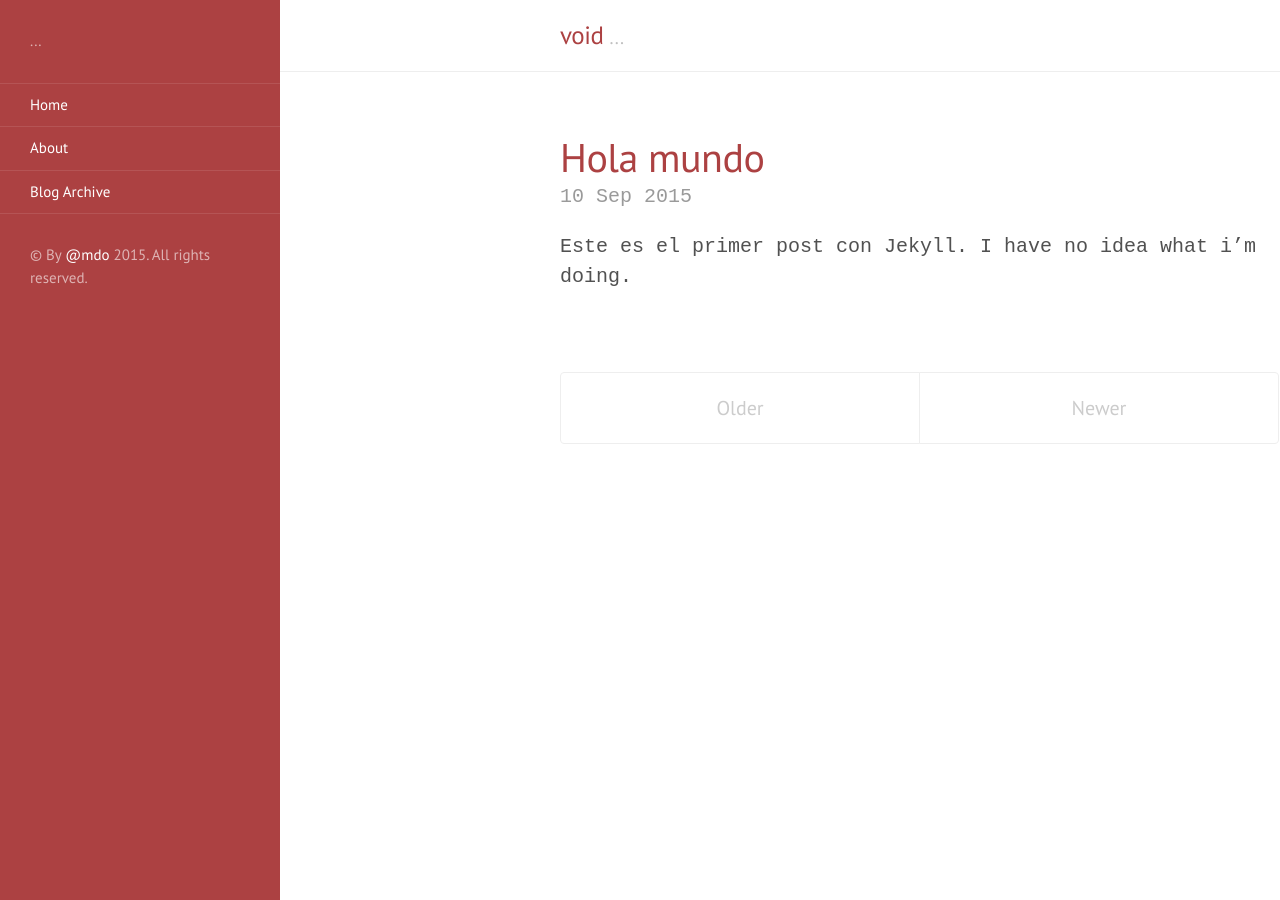
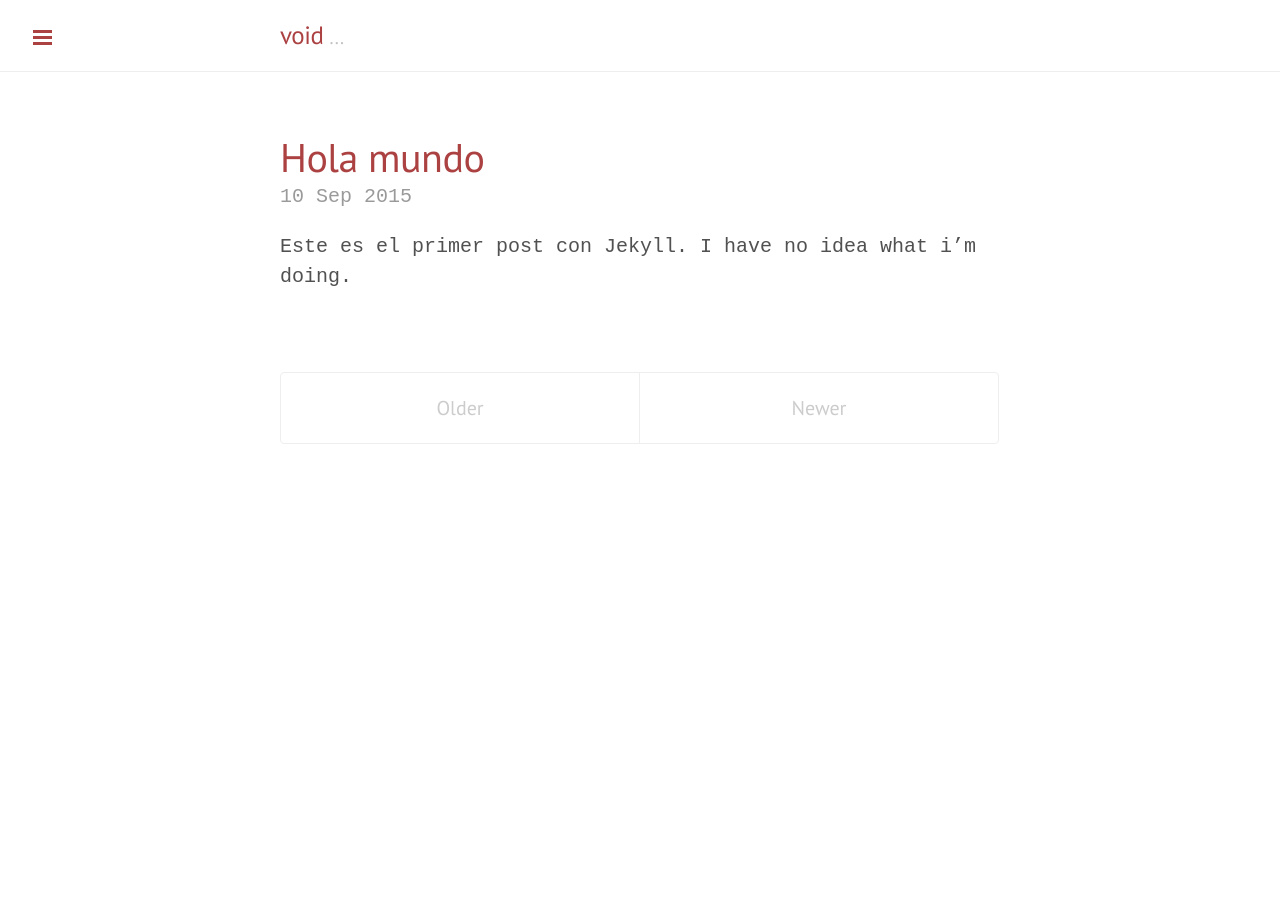
Before and after one commit to angelsimon/angelsimon.github.io, a Jekyll site: the page built from index.html, in a window 1280 px wide. Built offline with Jekyll 4.4.1, drawn with Linux system fonts in a browser that asks for light colours; Markdown is read by kramdown in place of the engine named in the settings; the list of posts is cut into pages by our own code.

Commit message:
First commit

```diff
--- a/_includes/sidebar.html
+++ b/_includes/sidebar.html
@@ -1,6 +1,6 @@
 <!-- Target for toggling the sidebar `.sidebar-checkbox` is for regular
      styles, `#sidebar-checkbox` for behavior. -->
-<input type="checkbox" checked="checked" class="sidebar-checkbox" id="sidebar-checkbox">
+<input type="checkbox" class="sidebar-checkbox" id="sidebar-checkbox">
 
 <!-- Toggleable sidebar -->
 <div class="sidebar" id="sidebar">
--- a/_layouts/default.html
+++ b/_layouts/default.html
@@ -12,7 +12,7 @@
     <div class="wrap">
       <div class="masthead">
         <div class="container">
-          <!--<label for="sidebar-checkbox" class="sidebar-toggle"></label>-->
+          <label for="sidebar-checkbox" class="sidebar-toggle"></label>
 
           <h3 class="masthead-title">
             <a href="/" title="Home">{{ site.title }}</a>
```
